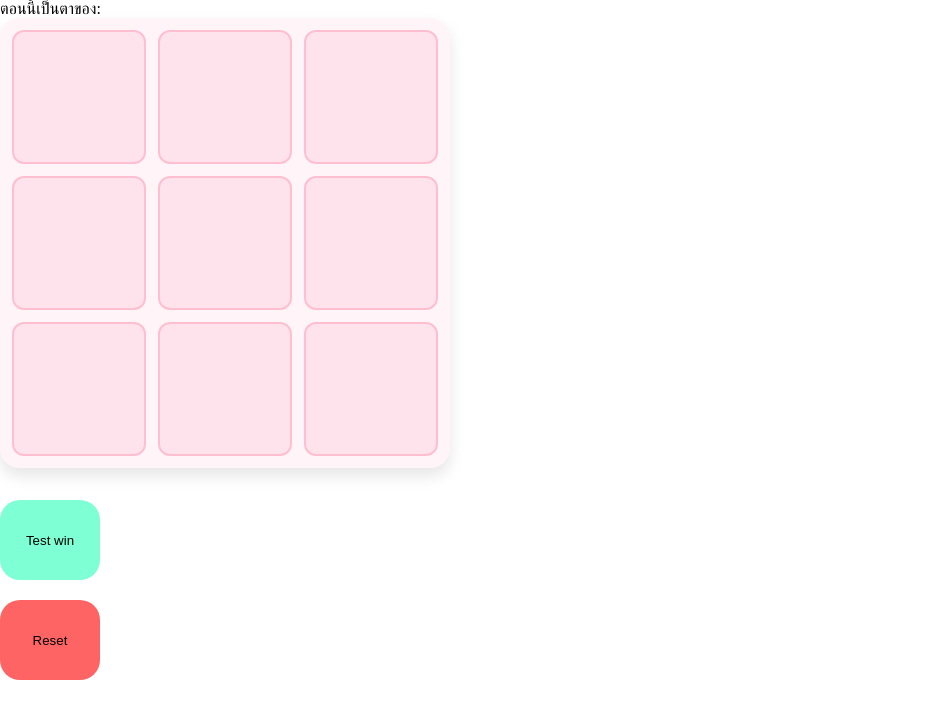
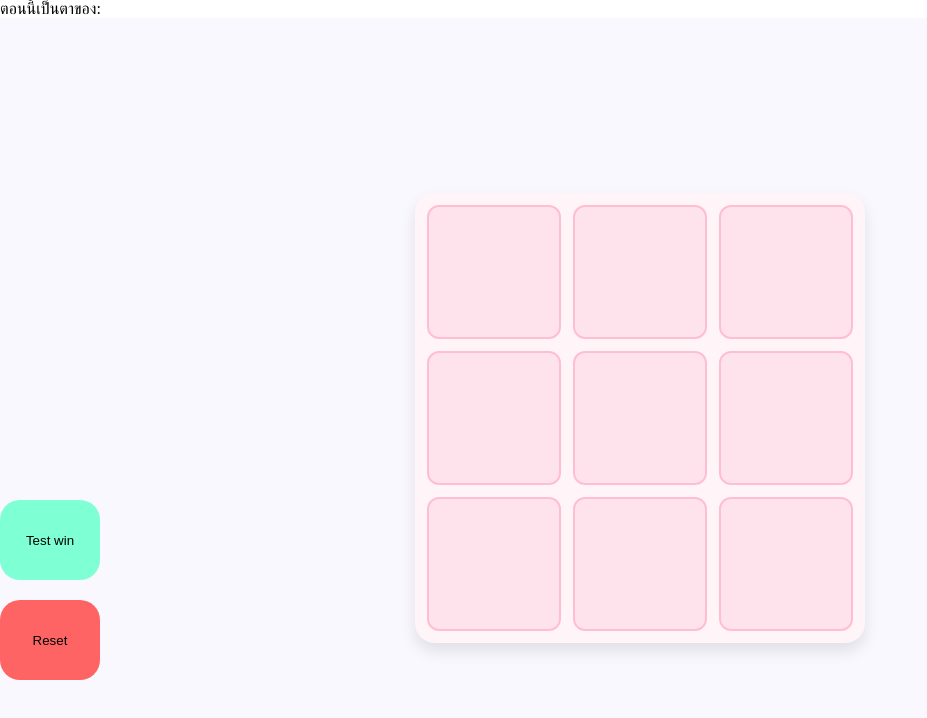
Before and after one commit to SK1NPALL/project-tic-tac-toe, a React (Vite) app: page / in a window 1280 px wide. Shown: the top 718 px of the page, without its empty margins (0-927 px from the left). Built offline with nearby package versions, Linux system fonts and the light colour scheme.

Commit message:
decorate board successfully

```diff
--- a/src/App.css
+++ b/src/App.css
@@ -7,7 +7,7 @@
 
 }
 
-.App {
+.board {
   display: flex;
   justify-content: center;
   align-items: center;
--- a/src/assets/components/SquareBoard.jsx
+++ b/src/assets/components/SquareBoard.jsx
@@ -3,6 +3,7 @@ import React from 'react';
 
 function SquareBoard(props){
   return (
+    <div className = "board">
     <div className="square-container">
       <div className="square sq1" onClick={() => props.handleClick(0)}>
         {props.board[0]}
@@ -32,6 +33,7 @@ function SquareBoard(props){
         {props.board[8]}
       </div>
     </div>
+    </div>
   );
 }
 
```
